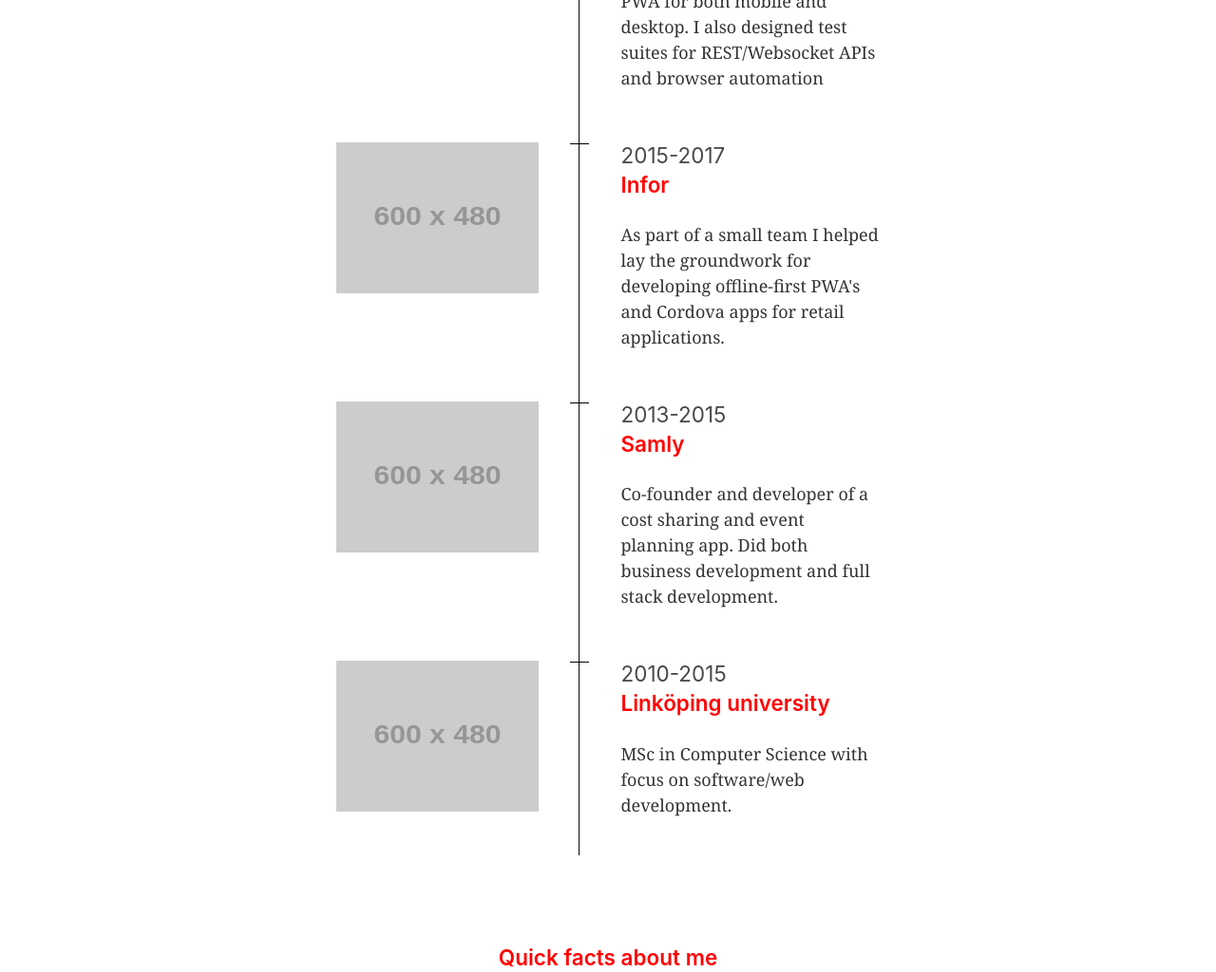
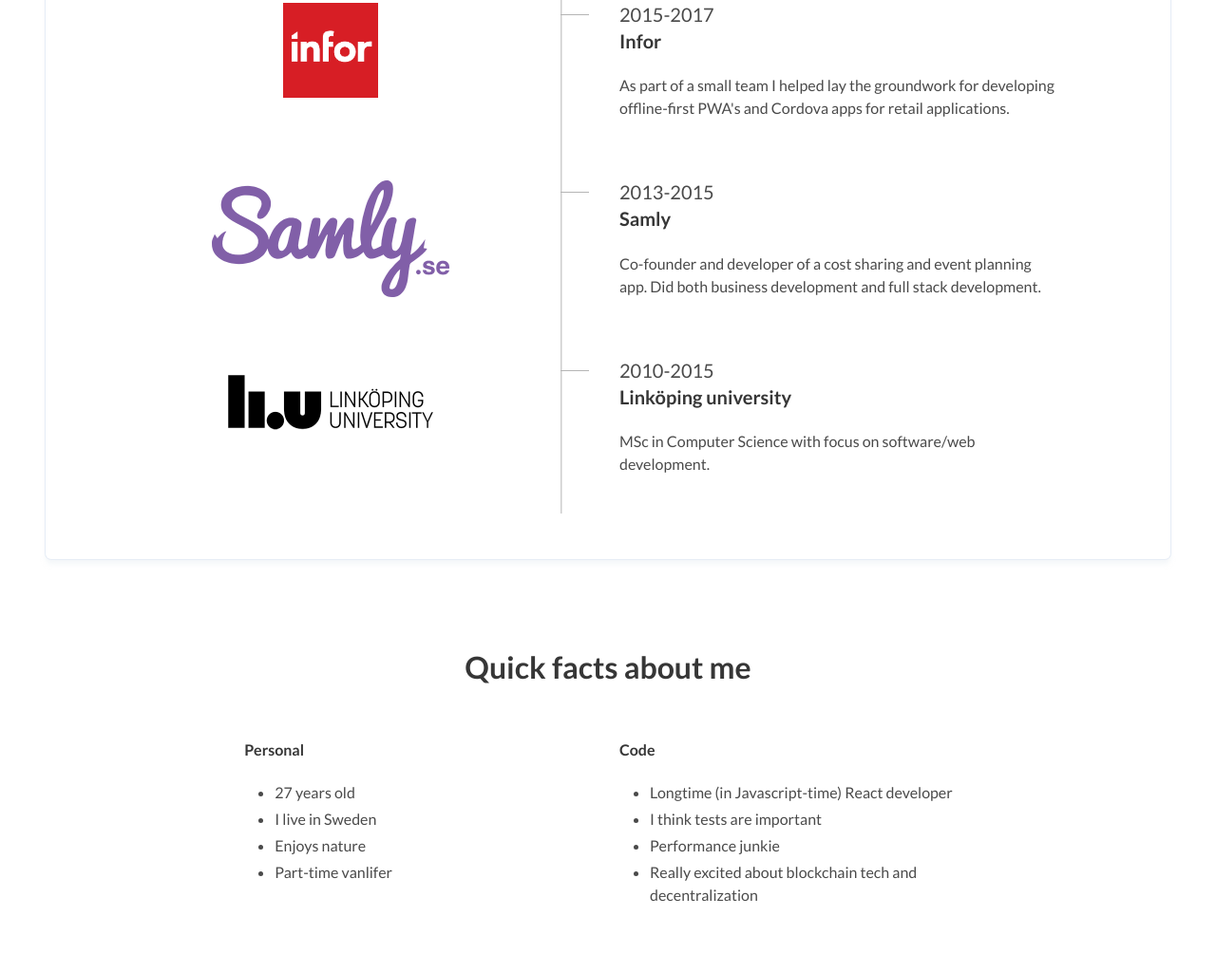
Before and after one commit to oskarer/oskar.dev, a Gatsby site: page / in a window 1280 px wide. Shown: the part 1520-2544 px from the top of the page at 95% size. Built offline with nearby package versions, Linux system fonts and the light colour scheme; Gatsby itself is replaced by a stand-in of ours; placeholder pictures from the web are drawn by us.

Commit message:
Starting to look like something

```diff
--- a/package.json
+++ b/package.json
@@ -10,6 +10,7 @@
     "gatsby-image": "^2.2.24",
     "gatsby-plugin-manifest": "^2.2.20",
     "gatsby-plugin-offline": "^3.0.11",
+    "gatsby-plugin-prefetch-google-fonts": "^1.4.3",
     "gatsby-plugin-react-helmet": "^3.1.10",
     "gatsby-plugin-sass": "^2.1.17",
     "gatsby-plugin-sharp": "^2.2.28",
--- /dev/null
+++ b/src/components/Infor.js
@@ -0,0 +1,21 @@
+import React from "react"
+import { useStaticQuery, graphql } from "gatsby"
+import Img from "gatsby-image"
+
+const Image = () => {
+  const data = useStaticQuery(graphql`
+    query {
+      placeholderImage: file(relativePath: { eq: "infor.png" }) {
+        childImageSharp {
+          fluid(maxWidth: 300) {
+            ...GatsbyImageSharpFluid
+          }
+        }
+      }
+    }
+  `)
+
+  return <Img fluid={data.placeholderImage.childImageSharp.fluid} />
+}
+
+export default Image
--- /dev/null
+++ b/src/components/Liu.js
@@ -0,0 +1,21 @@
+import React from "react"
+import { useStaticQuery, graphql } from "gatsby"
+import Img from "gatsby-image"
+
+const Image = () => {
+  const data = useStaticQuery(graphql`
+    query {
+      placeholderImage: file(relativePath: { eq: "liu.png" }) {
+        childImageSharp {
+          fluid(maxWidth: 300) {
+            ...GatsbyImageSharpFluid
+          }
+        }
+      }
+    }
+  `)
+
+  return <Img fluid={data.placeholderImage.childImageSharp.fluid} />
+}
+
+export default Image
--- /dev/null
+++ b/src/components/Me.js
@@ -0,0 +1,21 @@
+import React from "react"
+import { useStaticQuery, graphql } from "gatsby"
+import Img from "gatsby-image"
+
+const Image = () => {
+  const data = useStaticQuery(graphql`
+    query {
+      placeholderImage: file(relativePath: { eq: "me.jpg" }) {
+        childImageSharp {
+          fluid(maxWidth: 300) {
+            ...GatsbyImageSharpFluid
+          }
+        }
+      }
+    }
+  `)
+
+  return <Img fluid={data.placeholderImage.childImageSharp.fluid} />
+}
+
+export default Image
--- /dev/null
+++ b/src/components/Samly.js
@@ -0,0 +1,21 @@
+import React from "react"
+import { useStaticQuery, graphql } from "gatsby"
+import Img from "gatsby-image"
+
+const Image = () => {
+  const data = useStaticQuery(graphql`
+    query {
+      placeholderImage: file(relativePath: { eq: "samly.png" }) {
+        childImageSharp {
+          fluid(maxWidth: 300) {
+            ...GatsbyImageSharpFluid
+          }
+        }
+      }
+    }
+  `)
+
+  return <Img fluid={data.placeholderImage.childImageSharp.fluid} />
+}
+
+export default Image
--- a/src/components/TimelineEntry.js
+++ b/src/components/TimelineEntry.js
@@ -2,12 +2,8 @@
 import "../pages/styles.scss"
 
 const TimelineEntry = ({ image, time, title, text }) => (
-  <div className="columns">
-    <div className="column is-4 is-offset-1">
-      <figure class="image is-4by3">
-        <img src={image} />
-      </figure>
-    </div>
+  <div className="columns entry">
+    <div className="column is-4 is-offset-1">{image}</div>
     <div className="column is-1 is-paddingless timeline"></div>
     <div className="column is-5">
       <h2 className="subtitle is-5">{time}</h2>
--- a/src/components/image.js
+++ /dev/null
@@ -1,32 +0,0 @@
-import React from "react"
-import { useStaticQuery, graphql } from "gatsby"
-import Img from "gatsby-image"
-
-/*
- * This component is built using `gatsby-image` to automatically serve optimized
- * images with lazy loading and reduced file sizes. The image is loaded using a
- * `useStaticQuery`, which allows us to load the image from directly within this
- * component, rather than having to pass the image data down from pages.
- *
- * For more information, see the docs:
- * - `gatsby-image`: https://gatsby.dev/gatsby-image
- * - `useStaticQuery`: https://www.gatsbyjs.org/docs/use-static-query/
- */
-
-const Image = () => {
-  const data = useStaticQuery(graphql`
-    query {
-      placeholderImage: file(relativePath: { eq: "gatsby-astronaut.png" }) {
-        childImageSharp {
-          fluid(maxWidth: 300) {
-            ...GatsbyImageSharpFluid
-          }
-        }
-      }
-    }
-  `)
-
-  return <Img fluid={data.placeholderImage.childImageSharp.fluid} />
-}
-
-export default Image
--- a/src/pages/index.js
+++ b/src/pages/index.js
@@ -1,11 +1,11 @@
 import React from "react"
-import { Link } from "gatsby"
 import "./styles.scss"
 
-import Layout from "../components/layout"
-import Image from "../components/image"
-import SEO from "../components/seo"
 import TimelineEntry from "../components/TimelineEntry"
+import Samly from "../components/Samly"
+import Infor from "../components/Infor"
+import Liu from "../components/Liu"
+import Me from "../components/Me"
 
 const IndexPage = () => (
   <>
@@ -17,11 +17,11 @@
         </div>
       </div>
     </section>
-    <section className="section has-background-info">
-      <div className="container has-text-centered">
-        <h4 className="title is-5 has-text-light">Nice to meet you!</h4>
-        <h5 className="subtitle is-6 has-text-light">
-          I'm passionate about building great apps, maybe we can work together?
+    <section className="section info">
+      <div className="container is-narrow has-text-centered">
+        <h4 className="title is-4 has-text-light">Nice to meet you!</h4>
+        <h5 className="subtitle is-5 has-text-light">
+          I really enjoy building great apps, maybe we can work together?
         </h5>
         <p className="has-text-light">
           During the last years I have worked remotely on several frontend web
@@ -34,48 +34,62 @@
       </div>
     </section>
     <section className="section">
-      <div className="columns">
-        <div className="column is-three-fifths is-offset-one-fifth">
-          <h1 className="title is-4 has-text-centered">
+      <div className="container is-narrow timeline-container box">
+        <h1 className="title is-4 has-text-centered experience-title">
           4+ years experience building frontend apps that are well-tested and
           maintainable
         </h1>
         <TimelineEntry
-            image="https://via.placeholder.com/600x480"
           time="2017-2019"
           title="Cryptocurrency exchange"
-            text="Architected and built the frontend for a real-time cryptocurrency exchange. As the sole developer I was responsible for turning existing designs into a well-optimized PWA for both mobile and desktop. I also designed test suites for REST/Websocket APIs and browser automation"
+          text="Architected and built the frontend for a real-time cryptocurrency exchange. As the sole frontend developer I was responsible for turning existing designs into a well-optimized PWA for both mobile and desktop. I also designed test suites for REST/Websocket APIs and browser automation."
         />
         <TimelineEntry
-            image="https://via.placeholder.com/600x480"
+          image={
+            <figure className="image" style={{ maxWidth: "100px" }}>
+              <Infor />
+            </figure>
+          }
           time="2015-2017"
           title="Infor"
           text="As part of a small team I helped lay the groundwork for developing offline-first PWA's and Cordova apps for retail applications."
         />
         <TimelineEntry
-            image="https://via.placeholder.com/600x480"
+          image={
+            <figure
+              className="image is-paddingless"
+              style={{ maxWidth: "250px" }}
+            >
+              <Samly />
+            </figure>
+          }
           time="2013-2015"
           title="Samly"
           text="Co-founder and developer of a cost sharing and event planning app. Did both business development and full stack development."
         />
         <TimelineEntry
-            image="https://via.placeholder.com/600x480"
+          image={
+            <figure
+              className="image is-paddingless"
+              style={{ maxWidth: "250px" }}
+            >
+              <Liu />
+            </figure>
+          }
           time="2010-2015"
           title="Linköping university"
           text="MSc in Computer Science with focus on software/web development."
         />
       </div>
-      </div>
     </section>
     <section className="section">
-      <div className="container">
-        <h4 className="title is-5 has-text-centered">Quick facts about me</h4>
-        <div className="columns">
-          <div className="column is-3 is-offset-3">
+      <div className="container is-narrow">
+        <h2 className="title has-text-centered">Quick facts about me</h2>
+        <div className="columns facts">
+          <div className="column is-4 is-offset-2">
             <h5 className="title is-6">Personal</h5>
-            <div class="content">
+            <div className="content">
               <ul>
-                <li>My full name is Oskar Eriksson</li>
                 <li>27 years old</li>
                 <li>I live in Sweden</li>
                 <li>Enjoys nature</li>
@@ -83,11 +97,11 @@
               </ul>
             </div>
           </div>
-          <div className="column is-3">
-            <h5 className="title is-6">Personal</h5>
-            <div class="content">
+          <div className="column is-4">
+            <h5 className="title is-6">Code</h5>
+            <div className="content">
               <ul>
-                <li> Longtime (in Javascript-time) React developer</li>
+                <li>Longtime (in Javascript-time) React developer</li>
                 <li>I think tests are important</li>
                 <li>Performance junkie</li>
                 <li>
@@ -98,14 +112,24 @@
           </div>
         </div>
       </div>
-      <div className="container has-text-centered">
-        <img src="https://via.placeholder.com/150" />
+    </section>
+    <section className="section footer">
+      <div className="container is-narrow has-text-centered has-text-light">
+        <div className="columns">
+          <div className="column is-6 is-offset-3">
+            <figure className="image is-rounded" style={{ maxWidth: "150px" }}>
+              <Me />
+            </figure>
             <p>
-          I'm constantly exploring and messing around with new technologies and
-          not afraid of throwing myself into unknown areas. Got a challenge for
-          me? Lets chat!
+              I'm constantly exploring and messing around with new technologies
+              and not afraid of throwing myself into unknown areas. Got a
+              challenge for me? Lets chat!
             </p>
-        <a href="mailto:hello@oskar.dev">hello@oskar.dev</a>
+            <a className="is-size-3" href="mailto:hello@oskar.dev">
+              hello@oskar.dev
+            </a>
+          </div>
+        </div>
       </div>
     </section>
   </>
--- a/src/pages/styles.scss
+++ b/src/pages/styles.scss
@@ -1,27 +1,116 @@
 @charset "utf-8";
 // If need, change your variables before importing Bulma
-$title-color: #ff0000;
+// $primary: $red;
+$family-sans-serif: "Lato";
+$box-shadow: 0 5px 5px 0 rgba(233, 240, 243, 0.5), 0 0 0 1px #e6ecf8;
+$box-padding: 3rem 1.25rem;
+
 @import "~bulma/bulma.sass";
+
+$light-background: #01cea7;
+$dark-background: #413756;
+
+/* Bulma styles */
+
+.container.is-narrow {
+  max-width: 1200px;
+}
+
+/* End of Bulma styles */
+
+/* General styles */
+.has-dark-color {
+  color: $dark-background;
+}
+/* End of general styles */
 
 .timeline {
   position: relative;
 }
 
+.hero {
+  background: $light-background;
+}
+
+.info {
+  background: $dark-background;
+  padding: 5rem 1.5rem 18rem 1.5rem;
+}
+
+.info .subtitle {
+  margin-bottom: 3rem;
+}
+
+.entry:first-of-type {
+  margin-top: 3rem;
+}
+
+.entry p {
+  margin-bottom: 2.5rem;
+}
+
+$timelineStepWidth: 30px;
+$timelineStepOffset: 1.5rem;
+
 .timeline:before {
+  @extend .is-hidden-mobile;
   content: "";
   position: absolute;
-  border-bottom: 1px black solid;
-  width: 20px;
-  top: 15px;
-  left: calc(50% - 10px);
-  // transform: translateX(calc(100% + 40px)) translateY(20px);
+  border-bottom: 1px $grey-light solid;
+  width: $timelineStepWidth;
+  top: $timelineStepOffset;
+  // left: calc(50% - #{$timelineStepWidth / 2});
+  left: calc(50% - 1px);
 }
 
 .timeline:after {
+  @extend .is-hidden-mobile;
   content: "";
   position: absolute;
-  border-right: 1px black solid;
+  border-right: 1px $grey-light solid;
   height: 100%;
   width: 100%;
   transform: translateX(-50%);
 }
+
+.timeline-container {
+  margin-top: -15rem;
+  background: white;
+}
+
+.timeline-container > div:first-of-type .timeline:after {
+  height: calc(100% - $timelineStepOffset);
+  top: $timelineStepOffset;
+}
+
+.timeline-container > div:last-of-type .timeline:after {
+  height: calc(100% - 0.75rem);
+}
+
+.timeline-container .image {
+  margin: 0 auto;
+}
+
+.footer {
+  background: $dark-background;
+}
+
+.facts {
+  margin: 3rem 0;
+}
+
+.facts:last-child {
+  margin-bottom: 2rem;
+}
+
+.footer p {
+  margin-bottom: 2rem;
+}
+
+.footer .image {
+  margin: 1rem auto 3rem auto;
+}
+
+.footer img {
+  @extend .is-rounded;
+}
```
Also changed, not shown: gatsby-config.js (+11 -0 lines), src/pages/page-2.js (deleted, +0 -16 lines), src/images/infor.png (added), src/images/infor.svg (added), src/images/liu.png (added), src/images/me.jpg (added), src/images/samly.png (added), 1 other file. Lines whose indentation alone changed are shown as unchanged.
